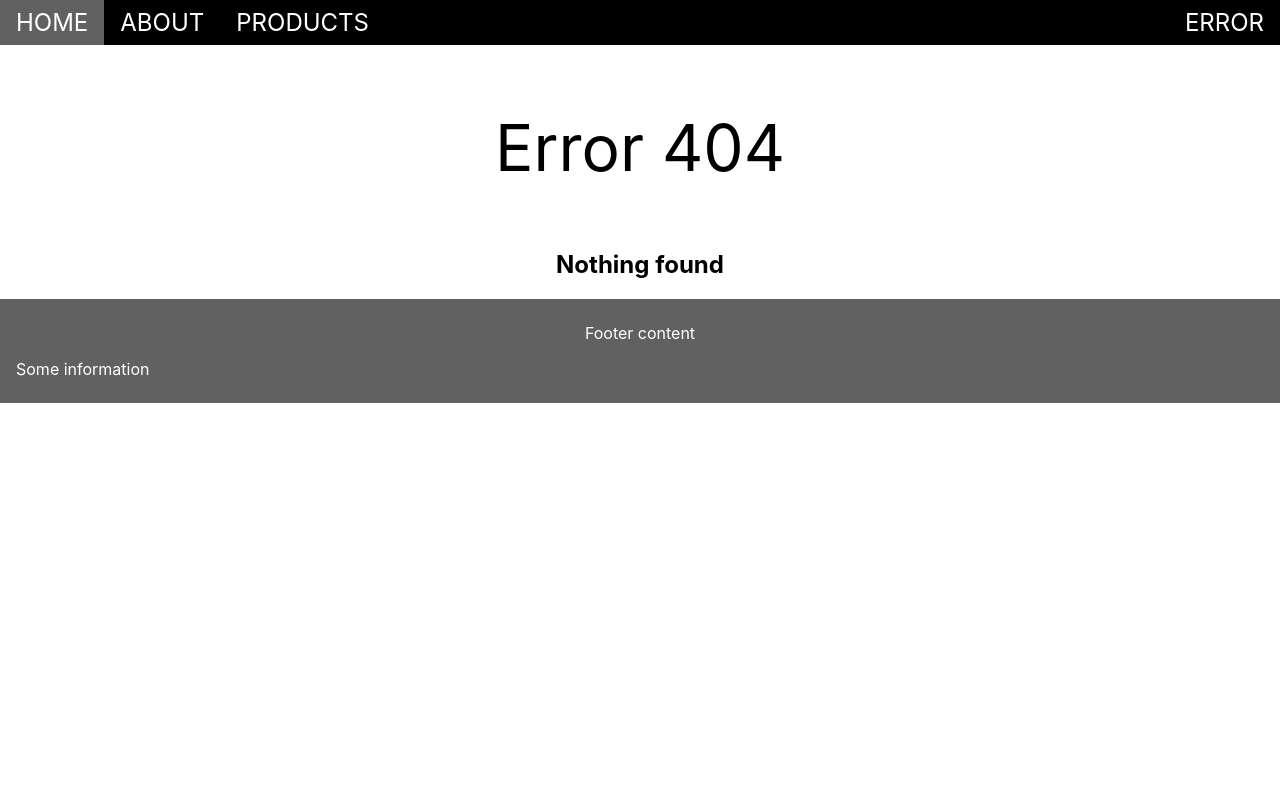
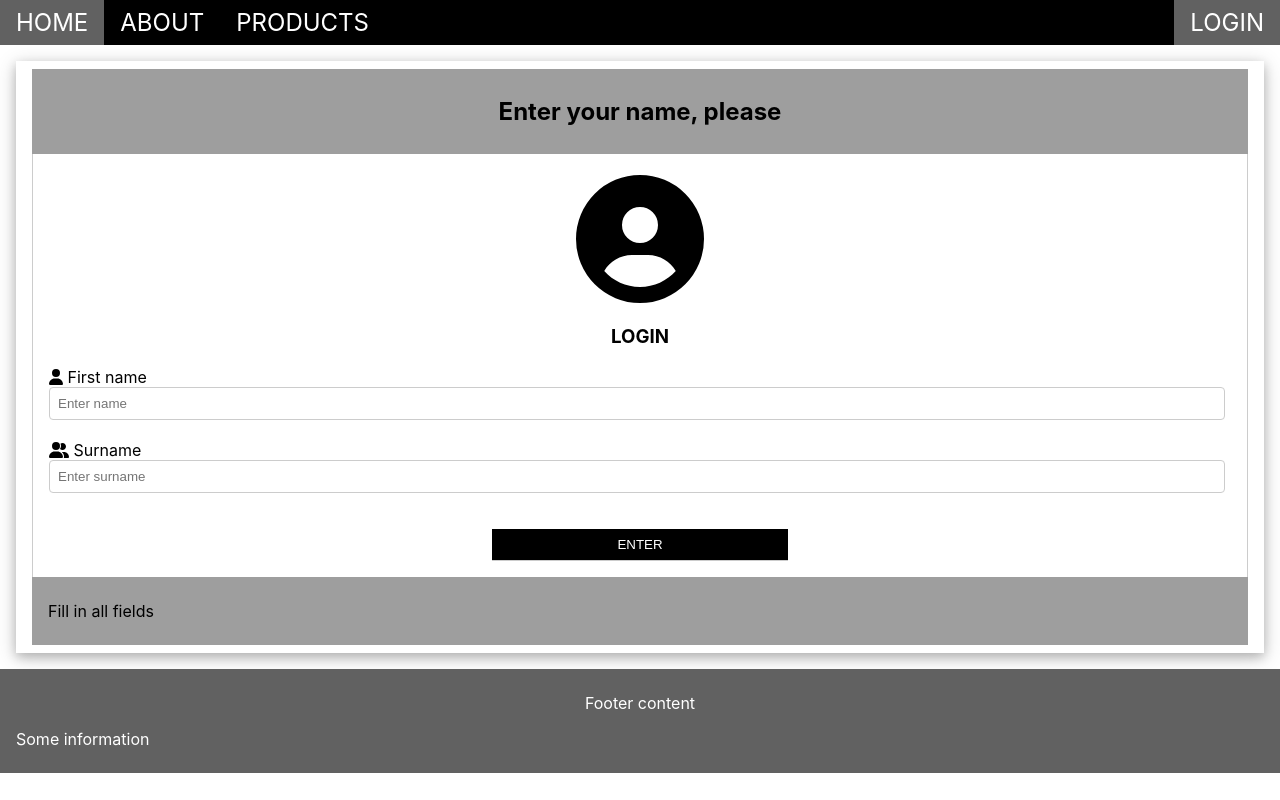
Before and after one commit to VVP8126/router, a React (Create React App) app: page /login in a window 1280 px wide. Before the commit this address had no page. Built offline with nearby package versions, Linux system fonts and the light colour scheme.

Commit message:
Added navigation to uri using useNavigate (navigete('uri') method)

```diff
--- a/package.json
+++ b/package.json
@@ -3,6 +3,9 @@
   "version": "0.1.0",
   "private": true,
   "dependencies": {
+    "@fortawesome/fontawesome-svg-core": "^6.1.1",
+    "@fortawesome/free-solid-svg-icons": "^6.1.1",
+    "@fortawesome/react-fontawesome": "^0.2.0",
     "@testing-library/jest-dom": "^5.16.4",
     "@testing-library/react": "^13.3.0",
     "@testing-library/user-event": "^13.5.0",
--- a/src/App.css
+++ b/src/App.css
@@ -4,6 +4,8 @@
 .w3-bar .w3-button{white-space:normal}
 
 .w3-border{ border:1px solid #ccc!important }
+.w3-border-top{border-top:1px solid #ccc!important}.w3-border-bottom{border-bottom:1px solid #ccc!important}
+.w3-border-left{border-left:1px solid #ccc!important}.w3-border-right{border-right:1px solid #ccc!important}
 .w3-image{max-width:50%;height:auto;display:block;margin:0 auto;}img{vertical-align:middle}a{color:inherit}
 
 .w3-black,.w3-hover-black:hover{color:#fff!important;background-color:#000!important}
@@ -20,6 +22,7 @@
 .w3-button.active {
     color:white!important;background-color:#616161!important;opacity:1;
 }
+.w3-input{padding:8px;display:block;border:none;border-bottom:1px solid #ccc;width:98%}
 
 .w3-bar .w3-bar-item{padding:8px 16px;float:left;width:auto;border:none;display:block;outline:0}
 .w3-bar-block .w3-bar-item{width:100%;display:block;padding:8px 16px;text-align:left;border:none;white-space:normal;float:none;outline:0}
@@ -57,6 +60,10 @@
 .w3-col.s5{width:41.66666%}.w3-col.s6{width:49.99999%}.w3-col.s7{width:58.33333%}.w3-col.s8{width:66.66666%}
 .w3-col.s9{width:74.99999%}.w3-col.s10{width:83.33333%}.w3-col.s11{width:91.66666%}.w3-col.s12{width:99.99999%}
 
+.w3-width-25 {
+    width:25%;
+}
+.w3-round{border-radius:4px}
 
 @media (min-width:601px){.w3-col.m1{width:8.33333%}.w3-col.m2{width:16.66666%}.w3-col.m3,.w3-quarter{width:24.99999%}.w3-col.m4,.w3-third{width:33.33333%}
 .w3-col.m5{width:41.66666%}.w3-col.m6,.w3-half{width:49.99999%}.w3-col.m7{width:58.33333%}.w3-col.m8,.w3-twothird{width:66.66666%}
--- a/src/App.js
+++ b/src/App.js
@@ -1,16 +1,19 @@
 import './App.css';
 // import Bar from './Bar/Bar'
-import { BrowserRouter, Routes, Route } from "react-router-dom"
-import Home from './Content/Home'
-import About from './Content/About'
-import Error from './Content/Error'
-import LinkBar from './Bar/LinkBar';
+import { BrowserRouter, Routes, Route } from "react-router-dom";
+import Home from './Content/Home';
+import About from './Content/About';
+import Error from './Content/Error';
 import Products from './Content/Products';
 import Footer from './Content/Footer/Footer';
 import Product from './Content/Product/Product';
-import SharedLayout from './Content/Layout/SharedLayout'
+import SharedLayout from './Content/Layout/SharedLayout';
+import {useState} from 'react';
+import Login from './Content/Login/Login';
+import Dashboard from './Content/Dashboard/Dashboard';
 
 function App() {
+  const [user,setUser] = useState(null);
   return (
     <div>
       {/* <Bar /> */}{/* Can be used outside of Router */}
@@ -19,11 +22,13 @@ function App() {
           <Route path="/" element={ <SharedLayout /> }>
           { /* Element <SharedLayout /> will be displayed at every page.
                Attribute index defines child root for his parent */ }
-            <Route element={<Home />    } index />
-            <Route element={<About />   } path='about' />
-            <Route element={<Products />} path='products' />
+            <Route element={<Home /> } index />
+            <Route element={<About /> } path='about' />
+            <Route element={<Products /> } path='products' />
             <Route element={<Product /> } path='products/:id' />
-            <Route element={<Error />   } path='*' />
+            <Route element={<Login setUser={setUser} /> } path='login' />
+            <Route element={<Dashboard user={user} /> } path='dashboard' />
+            <Route element={<Error /> } path='*' />
           </Route>
         </Routes>
         <Footer />
--- a/src/Bar/LinkBar.jsx
+++ b/src/Bar/LinkBar.jsx
@@ -5,7 +5,7 @@ const LinkBar = () => {
       <LinkItem label="HOME"     styles="w3-button w3-mobile w3-bar-item w3-hover-dark-gray w3-xlarge" path=""/>
       <LinkItem label="ABOUT"    styles="w3-button w3-mobile w3-bar-item w3-hover-dark-gray w3-xlarge" path="about" />
       <LinkItem label="PRODUCTS" styles="w3-button w3-mobile w3-bar-item w3-hover-dark-gray w3-xlarge" path="products" />
-      <LinkItem label="ERROR"    styles="w3-button w3-mobile w3-bar-item w3-hover-dark-gray w3-xlarge w3-right" path="err"/>
+      <LinkItem label="LOGIN"    styles="w3-button w3-mobile w3-bar-item w3-hover-dark-gray w3-xlarge w3-right" path="login"/>
     </div>)
 }
 export default LinkBar;
--- /dev/null
+++ b/src/Content/Dashboard/Dashboard.jsx
@@ -0,0 +1,4 @@
+const Dashboard = ( {user} ) => {
+    return (<div><h1>Dashboard</h1><h2>User: {user.surname} {user?.name}</h2></div>)
+}
+export default Dashboard;
--- /dev/null
+++ b/src/Content/Login/Login.jsx
@@ -0,0 +1,51 @@
+import {useState} from 'react'
+import {FontAwesomeIcon} from '@fortawesome/react-fontawesome'
+import {faUserCircle, faUser, faUserGroup} from '@fortawesome/free-solid-svg-icons'
+import { useNavigate } from 'react-router-dom';
+
+const Login = ({setUser}) => {
+    const [name,setName] = useState();
+    const [surname,setSurname] = useState();
+    const navigate = useNavigate();
+
+    const handleClick = async(e) => {
+        e.preventDefault();
+        console.log(`Logged in user: ${name} ${surname}`)
+        if(!name || !surname) { return }
+        setUser({name:name, surname:surname});
+        navigate('/dashboard');
+    }
+
+    return (
+      <div className="w3-container w3-margin w3-card-4 w3-padding">
+        <form onSubmit={handleClick}>
+		  <header className="w3-grey w3-padding">
+			<h2 className="w3-center">Enter your name, please</h2>
+		  </header>
+		  <div className="w3-container w3-border-left w3-border-right">
+			<h1 className="w3-center">
+                <FontAwesomeIcon icon={faUserCircle} className="fa-4x" />
+			</h1>
+			<h3 className="w3-padding-bottom w3-center">LOGIN</h3>
+			<label>
+                <FontAwesomeIcon icon={faUser} /> First name
+			</label>
+			<input className="w3-input w3-round w3-border" id="name" value={name} onChange={e => setName(e.target.value)} placeholder="Enter name" type="text" />
+			<br />
+			<label className="w3-margin-top">
+                <FontAwesomeIcon icon={faUserGroup} /> Surname
+			</label>
+			<input className="w3-input w3-round w3-border" id="surname" value={surname} onChange={e => setSurname(e.target.value)} type="text" placeholder="Enter surname" />
+			<br />
+			<center>
+			   <input className="w3-input w3-black w3-margin w3-btn w3-hover-grey w3-width-25" type="submit" value="ENTER" />
+			</center>
+		  </div>
+		  <footer className="w3-padding w3-grey">
+			<p>Fill in all fields</p>
+		  </footer>
+        </form>
+	  </div>
+    )
+}
+export default Login;
```
Also changed, not shown: 1 other file (tests, documents, lock files or other folders).
